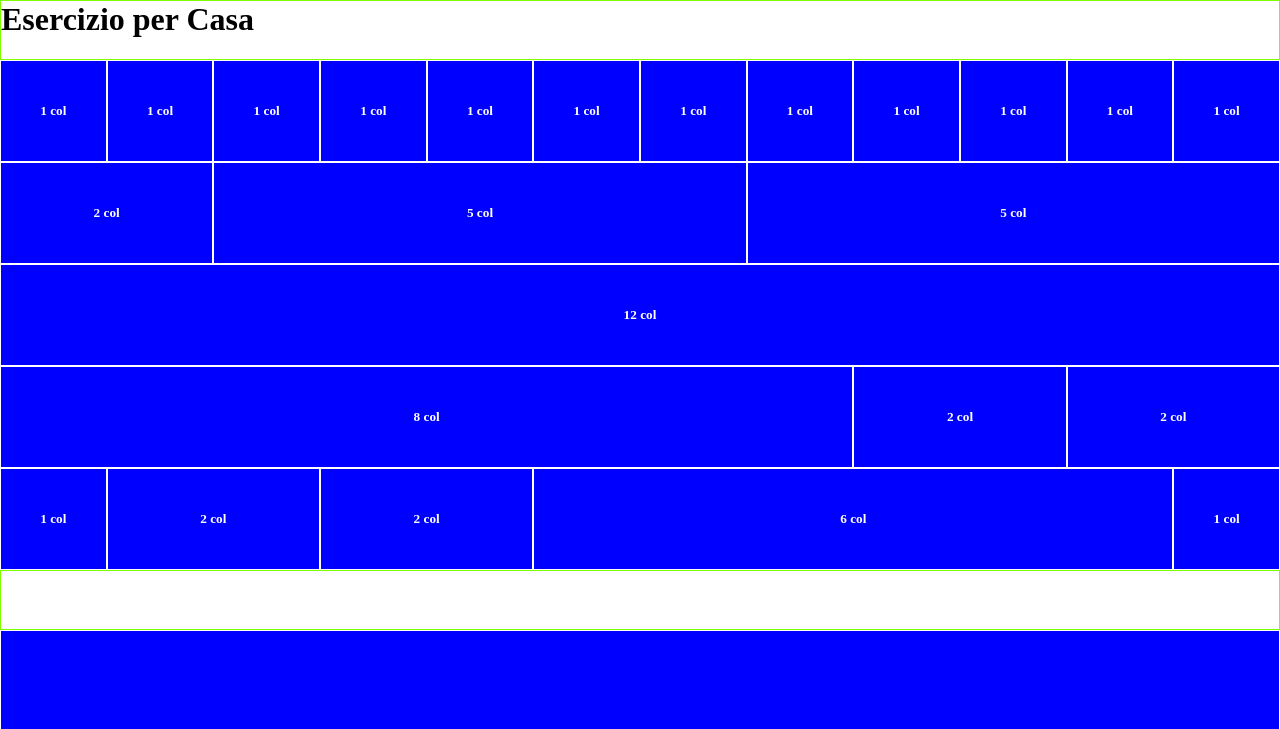
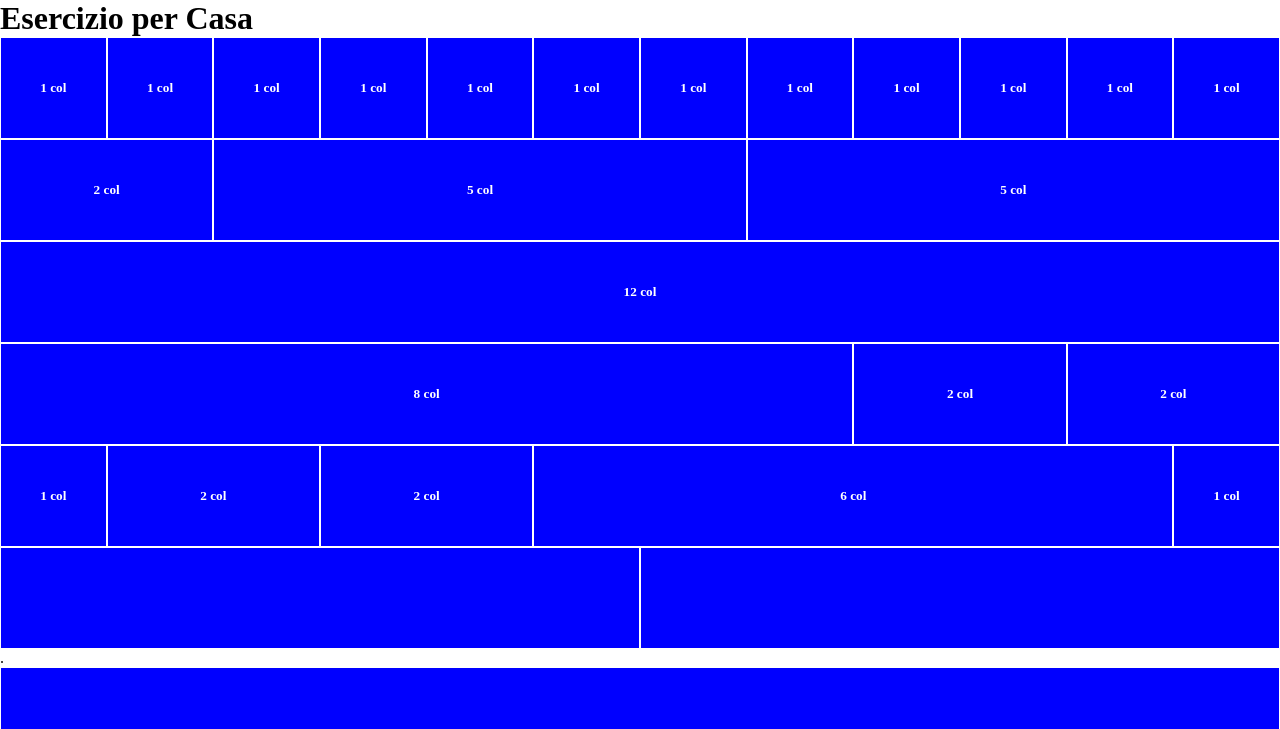
Before and after one commit to SimScap/html-css-12bool, a plain HTML site: page index.html in a window 1280 px wide. Shown: the top 729 px of the page. Drawn offline with Linux system fonts and the light colour scheme.

Commit message:
manca il nest

```diff
--- a/css/style.css
+++ b/css/style.css
@@ -5,11 +5,6 @@
     position: relative;
 }
 
-.spacing{
-    width: 100%;
-    height: 60px;
-    border: 1px solid chartreuse;
-}
 h5{
     color: white;
     position: absolute;
@@ -17,3 +12,9 @@ h5{
     top: 50%;
     left: 50%;
 }
+
+.green-box{
+    background-color: green;
+    width: 20%;
+    height: 100%;
+}
--- a/index.html
+++ b/index.html
@@ -10,7 +10,7 @@
     <title>12BOOL</title>
 </head>
 <body>
-    <div class="spacing"><h1>Esercizio per Casa</h1></div>
+    <div class="row"><h1>Esercizio per Casa</h1></div>
     <div class="row">
         <div class="col-1">
             <div class="box">
@@ -141,9 +141,19 @@
             </div>
         </div>
     </div>
+    <div class="row">
+        <div class="col-6">
+            <div class="box">
+            </div>
+
+        </div>
+        <div class="col-6">
+            <div class="box"></div>
+        </div>
+    </div>
 
 
-    <div class="spacing"></div>
+    <div class="row">.</div>
 
     <div class="row">
         <div class="col-12">
@@ -239,7 +249,7 @@
     </div>
     </div>
 
-    <div class="spacing"><h1>Offset</h1></div>
+    <div class="row"><h1>Offset</h1></div>
 
     <div class="row">
         <div class="col-offset-11 col-1">
```
